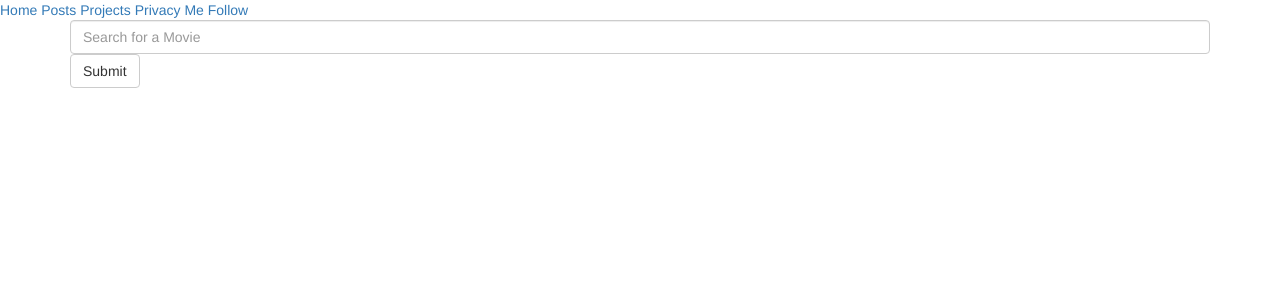
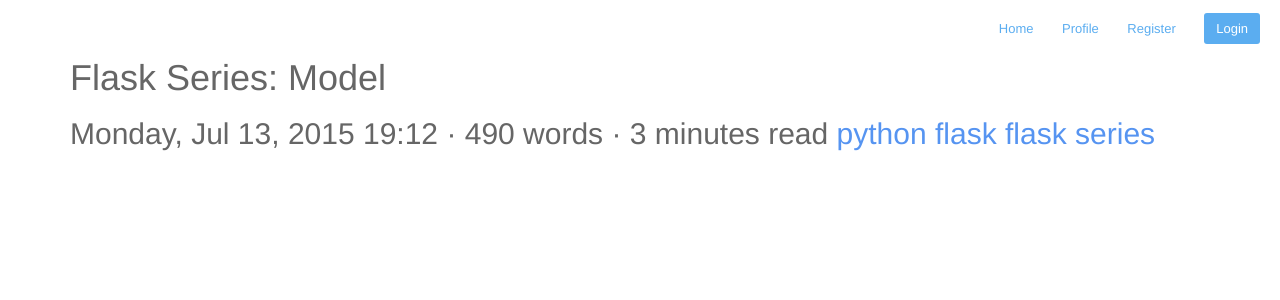
Before and after one commit to YomZsamora/One-Minute-Pitch, a Python web app: template app/templates/index.html in a window 1280 px wide. Shown: the top 300 px of the page. Run offline with Jinja, Linux system fonts and the light colour scheme; the template is opened without the code that fills it, so the values that code supplies are empty; some libraries are stand-ins or nearby versions.

Commit message:
Finalized the NavBar. Added it to the base.html.

```diff
--- /dev/null
+++ b/app/static/css/styles.css
@@ -0,0 +1,45 @@
+
+body {
+    line-height: 1;
+    font: 16px/1 "Helvetica Neue",Helvetica,Arial,sans-serif;
+    color: #666;
+    -webkit-font-smoothing: antialiased;
+    text-rendering: optimizeLegibility;
+}
+
+nav.main-nav {
+    padding: 20px 20px 0;
+    background: #fff;
+    background: rgba(255,255,255,.9);
+    margin: 0 auto;
+    text-align: right;
+    z-index: 100;
+}
+
+nav.main-nav a {
+    top: 8px;
+    right: 6px;
+    padding: 8px 12px;
+    color: #5badf0;
+    font-size: 13px;
+    line-height: 1.35;
+    border-radius: 3px;
+}
+
+#post-list a, #post-nav a, a {
+    -webkit-transition: all .15s ease;
+    -moz-transition: all .15s ease;
+    -ms-transition: all .15s ease;
+    -o-transition: all .15s ease;
+    transition: all .15s ease;
+}
+#post-list a:hover, #title, #title:hover, a {
+    text-decoration: none;
+    color: #5694f1;
+}
+
+nav.main-nav a.cta {
+    background: #5badf0;
+    color: #fff;
+    margin-left: 12px;
+}
--- a/app/templates/index.html
+++ b/app/templates/index.html
@@ -6,7 +6,7 @@
 
 {% block styles%}
     {{ super() }}
-    <link rel="stylesheet" href="{{url_for('static',filename='css/style.css')}}">
+    <link rel="stylesheet" href="{{url_for('static',filename='css/styles.css')}}">
 {% endblock %}
 <!-- Content block -->
 
@@ -15,14 +15,34 @@
 {% block content %}
 
 <div class="container">
-    <form>
-        <input type="text" name="movie_query" placeholder="Search for a Movie" class="form-control">
-        <input type="submit"  value="Submit" class="btn btn-default">
-    </form>
+    <header>
+        <h1>
+            Flask Series: Model
+        </h1>
+        <h2 class="headline">
+            Monday, Jul 13, 2015 19:12
+            · 490 words
+            · 3 minutes
+            read
+            <span class="tags">
+
+
+
+                <a href="https://damyanon.net/tags/python/">python</a>
+
+                <a href="https://damyanon.net/tags/flask/">flask</a>
+
+                <a href="https://damyanon.net/tags/flask-series/">flask series</a>
+
+
+
+            </span>
+        </h2>
+    </header>
 
 </div>
 
-<!-- Popular movie -->
+
 
 
 
--- a/app/templates/navbar.html
+++ b/app/templates/navbar.html
@@ -1,11 +1,8 @@
 <nav class="main-nav">
 
-	<a href="../../"> Home</a>
-	<a href="../../post/"> Posts</a>
-	<a href="../../project/"> Projects</a>
-	<a href="../../privacy/"> Privacy</a>
-	<a href="../../about/">Me</a>
-
-	<a class="cta" href="https://damyanon.net/index.xml">Follow</a>
+	<a href=""> Home</a>
+	<a href=""> Profile</a>
+	<a href=""> Register</a>
+	<a class="cta" href="">Login</a>
 
 </nav>
```
Also changed, not shown: app/static/css/style.css (deleted).
